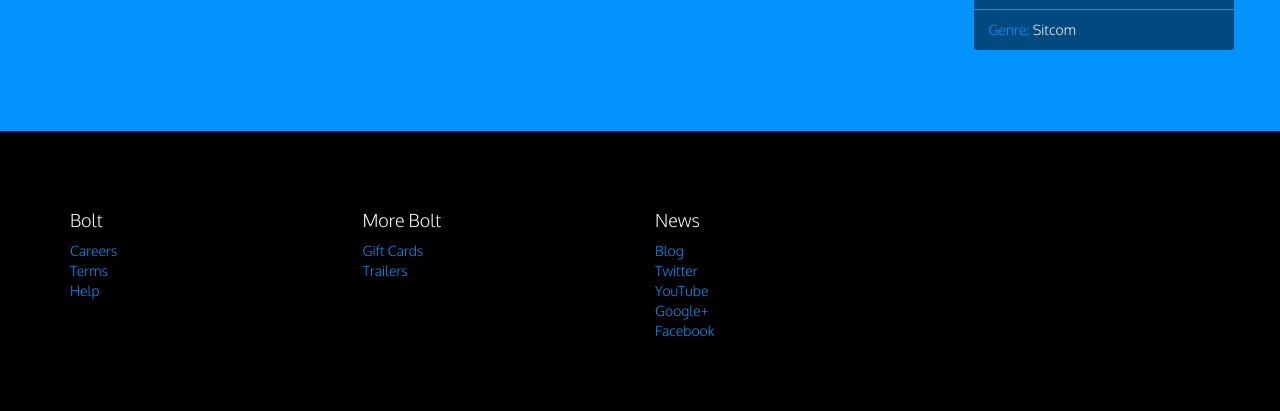
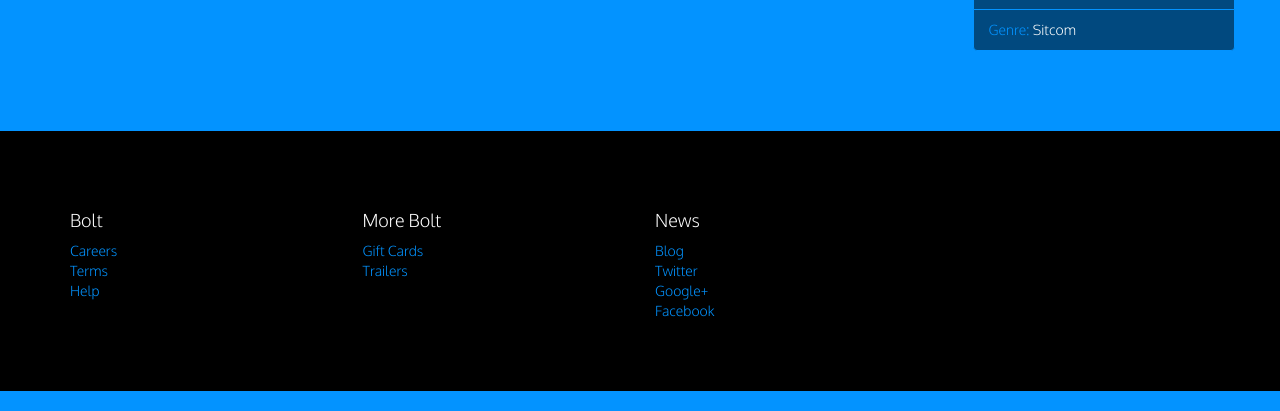
Before and after one commit to FTombul/BoltNetwork2, a plain HTML site: page index.html in a window 1280 px wide. Shown: the part 651-1062 px from the top of the page. Drawn offline with nearby package versions, Linux system fonts and the light colour scheme.

Commit message:
no YouTube

```diff
--- a/index.html
+++ b/index.html
@@ -46,7 +46,6 @@
             <ul>
               <li>Blog</li>
               <li>Twitter</li>
-              <li>YouTube</li>
               <li>Google+</li>
               <li>Facebook</li>
             </ul>
```
